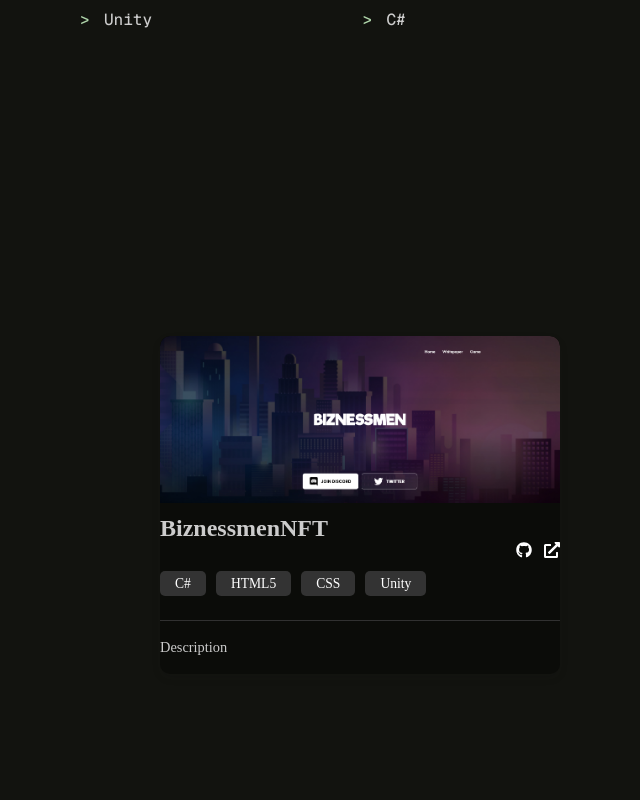
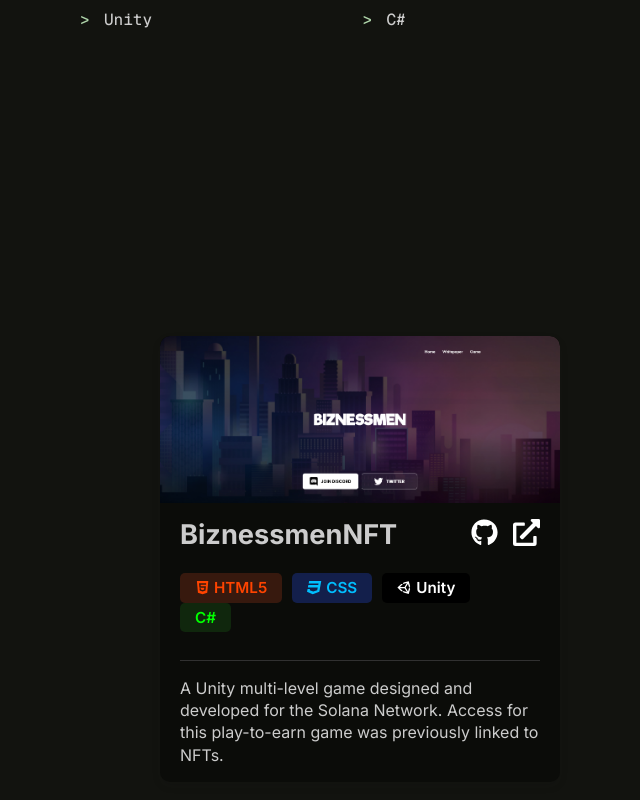
Before and after one commit to AmalPresingu/Portfolio, a React (Create React App) app: page / in a window 1280 px wide. Shown: the part 1348-2148 px from the top of the page, without its empty margins (280-920 px from the left). Built offline with nearby package versions, Linux system fonts and the light colour scheme; a web font is replaced by a local one.

Commit message:
finished final card design
Remaining Tasks:
1. Add 2 other projects and heading
2. Contact Me
3. Resume
4. Responsivity

```diff
--- a/public/index.html
+++ b/public/index.html
@@ -30,6 +30,9 @@
     <link rel="preconnect" href="https://fonts.googleapis.com">
     <link rel="preconnect" href="https://fonts.gstatic.com" crossorigin>
     <link href="https://fonts.googleapis.com/css2?family=Inter:wght@100;200;300;400;500;600;700;800;900&display=swap" rel="stylesheet">
+    <link rel="preconnect" href="https://fonts.googleapis.com">
+    <link rel="preconnect" href="https://fonts.gstatic.com" crossorigin>
+    <link href="https://fonts.googleapis.com/css2?family=Ubuntu:wght@700&display=swap" rel="stylesheet">
     <!--
       Notice the use of %PUBLIC_URL% in the tags above.
       It will be replaced with the URL of the `public` folder during the build.
--- a/src/App.css
+++ b/src/App.css
@@ -36,3 +36,8 @@
 .geist-mono {
     font-family: Geist-Mono;
 }
+
+.ubuntu {
+    font-family: 'Ubuntu', sans-serif;
+    letter-spacing: 1px;
+}
--- a/src/App.js
+++ b/src/App.js
@@ -11,8 +11,8 @@
     projectUrl: "https://testingwebsite-kh0rb4fju-kingamal.vercel.app/",
     githubUrl: "https://github.com/AmalPresingu/BiznessmenNFT",
     imageUrl: "biznessmen.png",
-    tags: ['C#', 'HTML5', 'CSS', 'Unity'],
-    description: "Description"
+    tags: ['HTML5', 'CSS', 'Unity', 'C#'],
+    description: "A Unity multi-level game designed and developed for the Solana Network. Access for this play-to-earn game was previously linked to NFTs."
   }
 ]
 
--- a/src/components/Card.css
+++ b/src/components/Card.css
@@ -1,3 +1,8 @@
+.project-card-link {
+  text-decoration: none;
+  color: inherit;
+}
+
 .project-card {
   background: #0b0c09; /* uncommented and set to a color */
   border-radius: 10px;
@@ -13,7 +18,9 @@
   justify-content: space-between; /* This will position title and icons at start and end of the container */
   align-items: center;
   background-color: #0b0c09; /* adjusted to match the rest of the card */
-  padding: 0.75rem; /* consistent padding around the title and icons */
+  padding-top: 15px;
+  padding-bottom: 10px;
+  //padding: 0.75rem; /* consistent padding around the title and icons */
 }
 
 .project-card-image {
@@ -24,21 +31,26 @@
 }
 
 .project-card-content {
-  background-color: #0b0c09; /* ensures the entire content area has the same background color */
+  background-color: #0b0c09;
+  padding-left: 20px;
+  padding-right: 20px;
 }
 
 .project-card-title {
+  display: flex;
+  justify-content: flex-start;
   color: rgb(204, 204, 204);
-  font-size: 1.5em;
-  margin-bottom: 0; /* removed bottom margin */
-  padding-top: 0.75rem;
+  font-size: 1.7em;
+  //margin-bottom: 0; /* removed bottom margin */
+  //padding-top: 0.75rem;
   background-color: #0b0c09;
-  margin-top: 0;
-  width: 50%;
+  //margin-top: 0;
+  //width: 50%;
+  margin: 0;
 }
 
 .project-card-description {
-  font-size: 0.9em;
+  font-size: 1em;
   margin-bottom: 1rem;
   color: rgb(204, 204, 204);
   line-height: 1.4;
@@ -47,35 +59,50 @@
 
 .project-card-tags {
   background-color: #0b0c09; /* ensures tags have the same background color */
-  padding: 0.75rem 0; /* add padding for spacing */
+  padding: 0.75rem 0;
 }
 
 .project-tag {
+  display: inline-block;
   background-color: #333;
   color: #fff;
   border-radius: 5px;
   padding: 5px 15px;
   margin-right: 10px;
-  font-size: 0.85em;
+  font-size: 0.95em;
+  font-weight: 600;
+  gap: 1rem;
+
+}
+
+.project-tag svg {
+  transform: translateY(2px);
+  background-color: transparent !important;
 }
 
 .project-card-icons {
   display: flex;
-  justify-content: flex-end; /* align icons to the right */
-  gap: 12px;
+  gap: 15px;
   background-color: #0b0c09;
+  align-items: center;
+  align-self: center;
 
 }
 
 .project-card-icons a {
-  color: #fff;
+  color: #ffffff;
   text-decoration: none;
+  transition: color 0.3s ease;
+}
+
+.project-card-icons a:hover {
+  color: #afd5aa;
 }
 
 .project-card-divider {
   border: none;
   height: 1px;
-  background-color: #313131; /* color of the divider line */
+  background-color: #313131;
   margin-top: 1rem;
   margin-bottom: 1rem;
 }
--- a/src/components/Card.js
+++ b/src/components/Card.js
@@ -2,34 +2,80 @@
 import './Card.css';
 import '../App.css';
 import '../index.css';
-import {FaReact, FaJs, FaCode, FaGithub, FaExternalLinkAlt } from 'react-icons/fa';
+import {FaReact, FaJs, FaCode, FaGithub, FaExternalLinkAlt, FaHtml5, FaCss3, FaUnity } from 'react-icons/fa';
 
+const tagStyles = {
+  'React': {
+    backgroundColor: 'rgba(97, 219, 251, 0.3)',
+    color: 'rgb(97, 219, 251)' // already vibrant, but can be adjusted if needed
+  },
+  'JavaScript': {
+    backgroundColor: 'rgba(240, 219, 79, 0.3)',
+    color: 'rgb(240, 219, 79)' // increase saturation/brightness if needed
+  },
+  'HTML5': {
+    backgroundColor: 'rgba(227, 76, 38, 0.2)',
+    color: 'rgb(255, 68, 0)' // more vibrant orange
+  },
+  'CSS': {
+    backgroundColor: 'rgba(38, 77, 228, 0.3)',
+    color: 'rgb(0, 191, 255)' // more vibrant blue
+  },
+  'C#': {
+    backgroundColor: 'rgba(35, 145, 32, 0.2)',
+    color: 'rgb(0, 255, 0)' // more vibrant green
+  },
+  'Unity': {
+    backgroundColor: 'rgba(0, 0, 0, 1)',
+    color: 'rgb(255, 255, 255)' // white is already the most vibrant
+  }
+}
 
 const Card = ({ projectName, projectUrl, githubUrl, imageUrl, tags, description }) => {
+
+  const getIcon = (tagName) => {
+    const icons = {
+      'React': <FaReact style={tagStyles['React']} />,
+      'JavaScript': <FaJs style={tagStyles['JavaScript']} />,
+      'HTML5': <FaHtml5 style={tagStyles['HTML5']} />,
+      'CSS': <FaCss3 style={tagStyles['CSS']} />,
+      //'C#': <FaCode style={tagStyles['C#']} />,
+      'Unity': <FaUnity style={tagStyles['Unity']} />,
+    }
+    return icons[tagName] || null;
+  }
+
   return (
     <>
       <div className='wrapper-top'></div>
         <div className="project-card">
+        <a href={projectUrl} target='_blank' rel="noopener noreferrer" className='project-card-link'>
           <img src={imageUrl} alt={projectName} className="project-card-image" />
           <div className="project-card-content">
-          <h3 className="project-card-title">{projectName}</h3>
+            <div className='project-card-header'>
+              <h3 className="project-card-title inter">{projectName}</h3>
               <div className="project-card-icons">
                 <a href={githubUrl} target="_blank" rel="noopener noreferrer" aria-label="Github">
-              <FaGithub />
+                  <FaGithub size="27px"/>
                 </a>
                 <a href={projectUrl} target="_blank" rel="noopener noreferrer" aria-label="Live Demo">
-              <FaExternalLinkAlt/>
+                  <FaExternalLinkAlt size="27px"/>
                 </a>
               </div>
-          <div className="project-card-tags">
+            </div>
+            <div className="project-card-tags inter">
               {tags.map((tag, index) => (
-              <span key={index} className="project-tag">{tag}</span>
+                <span key={index} className="project-tag" style={tagStyles[tag] || {}}>
+                  {getIcon(tag)} {tag}
+                </span>
               ))}
             </div>
             <hr className='project-card-divider'/>
-          <p className="project-card-description">{description}</p>
+            <p className="project-card-description inter">{description}</p>
           </div>
+          </a>
         </div>
+
         <div className='wrapper-bottom'></div>
       </>
     );
--- a/src/components/Navbar.css
+++ b/src/components/Navbar.css
@@ -1,6 +1,6 @@
 .Navbar {
     height: 9vh;
-    width: 98%;
+    width: 100%;
     display: flex;
     justify-content: space-between;
     align-items: center;
@@ -11,7 +11,8 @@
     left: 0;
     transition: top 0.3s;
     z-index: 10;
-
+    //border-bottom: 1px solid rgb(75, 75, 75);
+    box-shadow: 0px 4px 8px rgba(0, 0, 0, 0.5);
 }
 
 .Navbar-hide {
@@ -31,6 +32,8 @@
     margin: 33px;
     position: relative;
     opacity: 0.9;
+    transition: all 0.3s ease;
+
   }
 
   .Navbar > .nav-items > a:hover {
--- a/src/index.css
+++ b/src/index.css
@@ -53,7 +53,7 @@
     align-items: center; /* Center vertically */
     height: 50px; /* Specify a height */
     width: 120px; /* Specify a width */
-
+    //transition: color 0.3s ease;
 }
 
 
```
Lines whose indentation alone changed are shown as unchanged.
